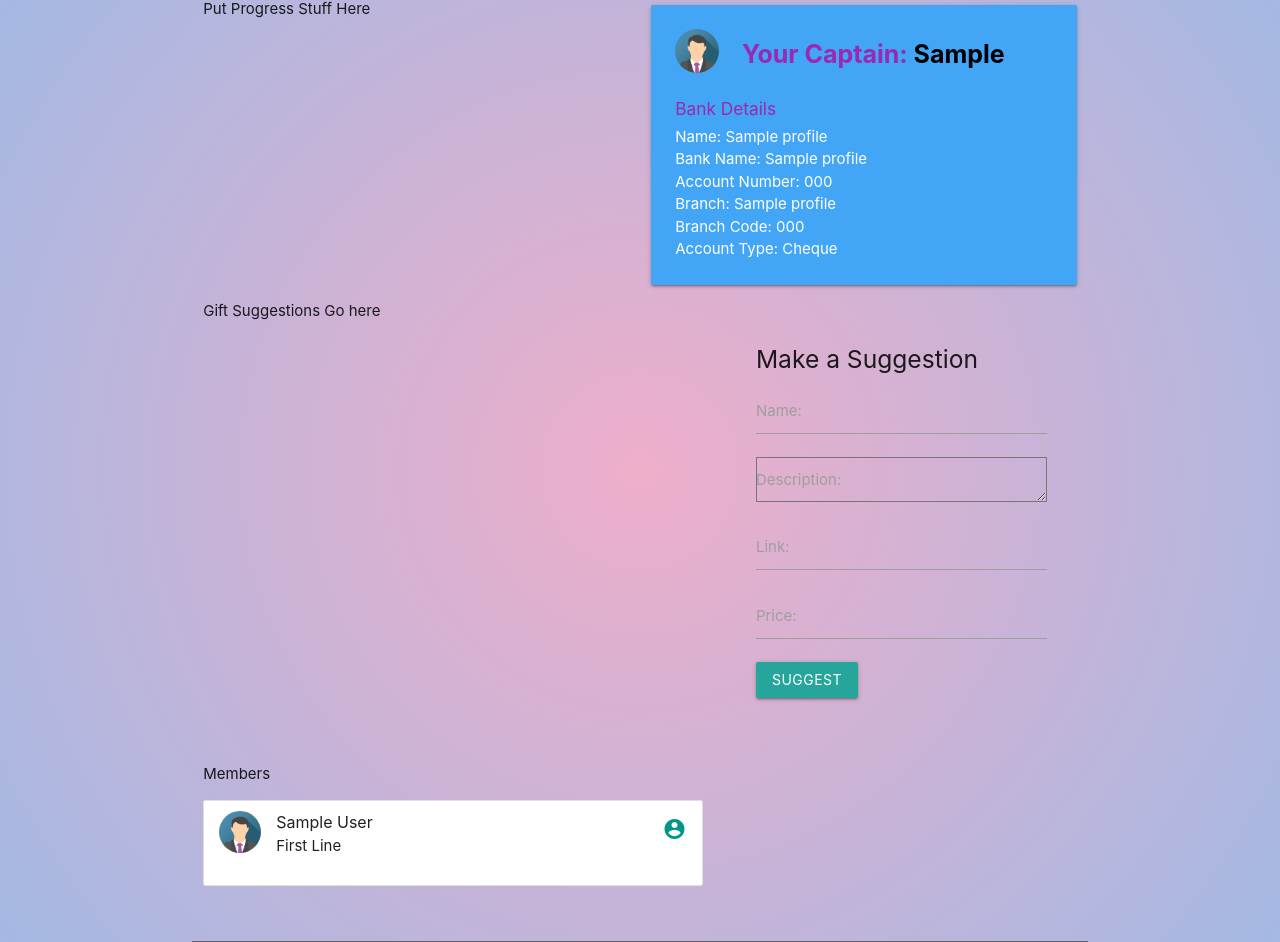
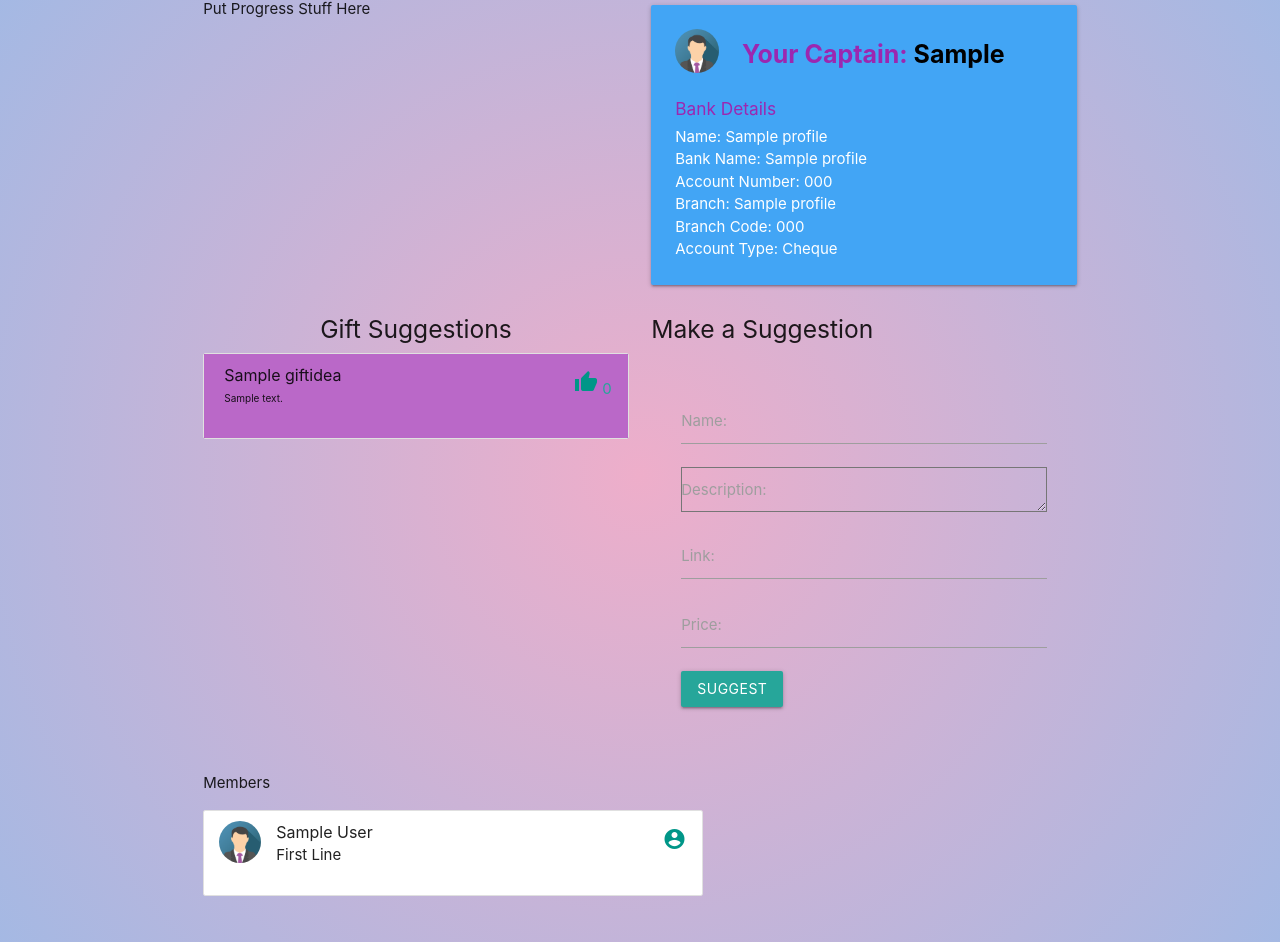
Before and after one commit to Brendan-Stubbs/gift_of_groups, a Django app: page /gift/1 in a window 1280 px wide. Shown: the part 254-1196 px from the top of the page. Run offline with Django 3.2, Linux system fonts and the light colour scheme; a user stored in the database is signed in; tables that the repository leaves empty hold one stand-in row (values such as "Sample post"); some libraries are stand-ins or nearby versions.

Commit message:
add gift suggestion section

```diff
--- a/gifts/models.py
+++ b/gifts/models.py
@@ -1,6 +1,7 @@
 from django.db import models
 from django.contrib.auth.models import User
 from django.db.models.signals import post_save, m2m_changed
+from django.db.models import Count
 from django.dispatch import receiver
 from django.utils import timezone
 from gifts.utils import datehelper
@@ -130,6 +131,9 @@ class Gift(models.Model):
         self.wrap_up_date = self.receiver.profile.birth_date #TODO defend against Null value and make this the current year
         super(Gift, self).save(*args, **kwargs)
 
+    def get_all_gift_suggestions(self):
+        return GiftIdea.objects.filter(gift=self).annotate(vote_count=Count('votes')).order_by('vote_count')
+
     def __unicode__(self):
         return "{}'s gift : {}".format(self.receiver, self.wrap_up_date.strftime("%d %b"))
 
@@ -149,6 +153,7 @@ class GiftIdea(models.Model):
     url = models.URLField(null=True, blank=True)
     price = models.FloatField()
     suggested_by = models.ForeignKey(User, null=True, on_delete=models.SET_NULL)
+    votes = models.ManyToManyField(User, related_name="votes")
 
     def __unicode__(self):
         return "{} for {}".format(self.title, self.gift)
--- a/gifts/static/gifts/css/view_gift.css
+++ b/gifts/static/gifts/css/view_gift.css
@@ -2,3 +2,11 @@
     font-size: 25px;
     font-weight: bold;
 }
+
+.idea-item {
+    padding-left: 20px !important;
+}
+
+.idea-description {
+    font-size: 10px !important;
+}
--- a/gifts/templates/gifts/view_gift.html
+++ b/gifts/templates/gifts/view_gift.html
@@ -50,13 +50,44 @@
 
     <!-- Gift Suggestions -->
     <div class="row">
-      <div class="col s12 m12 l7">
-        Gift Suggestions Go here
+      <div class="col s12 m12 l6">
+        <h5 class="center-align">Gift Suggestions</h5>
+
+        {% if gift_ideas|length > 0 %}
+        <ul class="collection purple darken-2">
+          {% for idea in gift_ideas %}
+          <li class="collection-item idea-item avatar purple lighten-2">
+            <span class="title">{{idea.title}}</span>
+            <p class="idea-description">{{idea.description}}</p>
+            <div class="secondary-content">
+              <a href="#"><i class="material-icons teal-text">thumb_up</i></a>
+              <span>{{idea.votes|length}}</span>
+            </div>
+          </li>
+          {% endfor %}
+        </ul>
+
+
+        {% else %}
+        <div class="row">
+          <div class="col s12">
+            <div class="card-panel purple lighten-2">
+              <span class="white-text">No one has suggested a gift just yet.
+                <br><br>
+                Once there are suggestions available, your group will be able to vote for their favourite gift.
+                <br><br>
+                Your group captain still has the final say!
+              </span>
+            </div>
+          </div>
+        </div>
+        {% endif %}
       </div>
       <!-- End Gift Suggestions -->
 
       <!-- Gift Suggestion Form -->
-      <div class="col s12 m12 l5">
+      <div class="col s12 m12 l6">
+        <h5>Make a Suggestion</h5>
         <form method="POST">
           {% csrf_token %}
           {% if messages %}
@@ -66,7 +97,6 @@
             {% endfor %}
           </ul>
           {% endif %}
-          <h5>Make a Suggestion</h5>
           <div class="input-field">
             {{ gift_idea_form.title }}
             {{ gift_idea_form.title.label_tag }}
@@ -97,7 +127,6 @@
           {% for member in members %}
           <li class="collection-item avatar">
             <img src="{% static 'gifts/images/avatar_placeholder.png' %}" alt="" class="circle">
-            <!-- <i class="material-icons circle">folder</i> -->
             <span class="title">{{member.first_name}} {{member.last_name}}</span>
             <p>First Line</p>
             {% if member.is_admin %}<i class="material-icons secondary-content yellow-text">verified</i>
--- a/gifts/views.py
+++ b/gifts/views.py
@@ -233,12 +233,16 @@ class ViewGift(generic.View):
             redirect('view_groups')
         gift_relations = ContributorGiftRelation.objects.filter(gift=gift)
         members = [x.contributor for x in gift_relations]
+        gift_ideas = gift.get_all_gift_suggestions()
+
         gift_idea_form = GiftIdeaForm()
+
         context = {
             "gift": gift,
             "members": members,
             "captain": gift.captain,
             "gift_idea_form": gift_idea_form,
+            "gift_ideas": gift_ideas,
         }
         return render(request, "gifts/view_gift.html", context)
 
@@ -253,6 +257,7 @@ class ViewGift(generic.View):
             redirect('view_groups')
         gift_relations = ContributorGiftRelation.objects.filter(gift=gift)
         members = [x.contributor for x in gift_relations]
+        gift_ideas = gift.get_all_gift_suggestions()
 
         gift_idea_form = GiftIdeaForm(request.POST)
         if gift_idea_form.is_valid():
@@ -271,6 +276,7 @@ class ViewGift(generic.View):
             "members": members,
             "captain": gift.captain,
             "gift_idea_form": gift_idea_form,
+            "gift_ideas": gift_ideas,
         }
         return render(request, "gifts/view_gift.html", context)
 
@@ -290,7 +296,8 @@ class ClaimGiftCaptaincy(generic.View):
 
 
 # Next Phases
-# TODO handle post on gift suggestion form
+# TODO Ajax for voting on an idea
+# TODO Nav dropdown of all gifts
 # TODO Stop someone from becoming captain before they have given bank details
 # TODO gifts
 # TODO gift comments
```
Also changed, not shown: gifts/migrations/0023_giftidea_votes.py (added).
